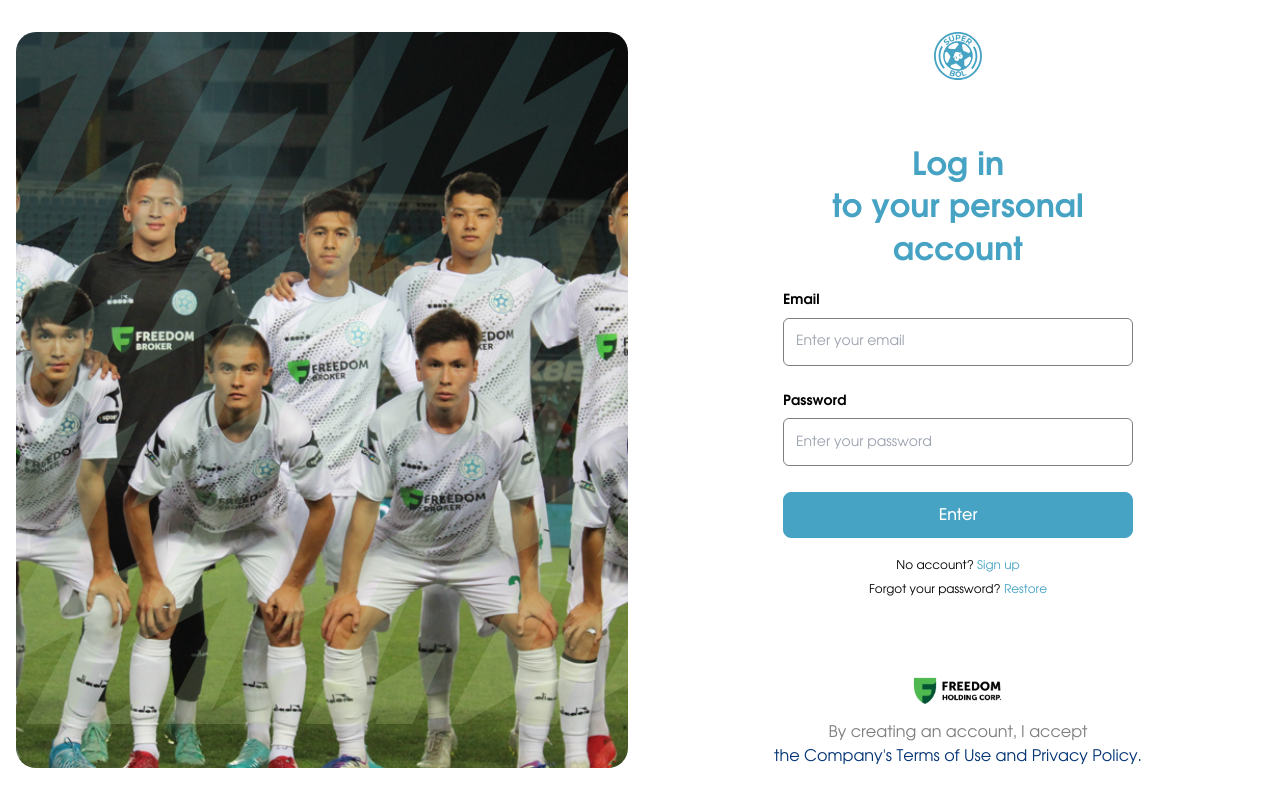
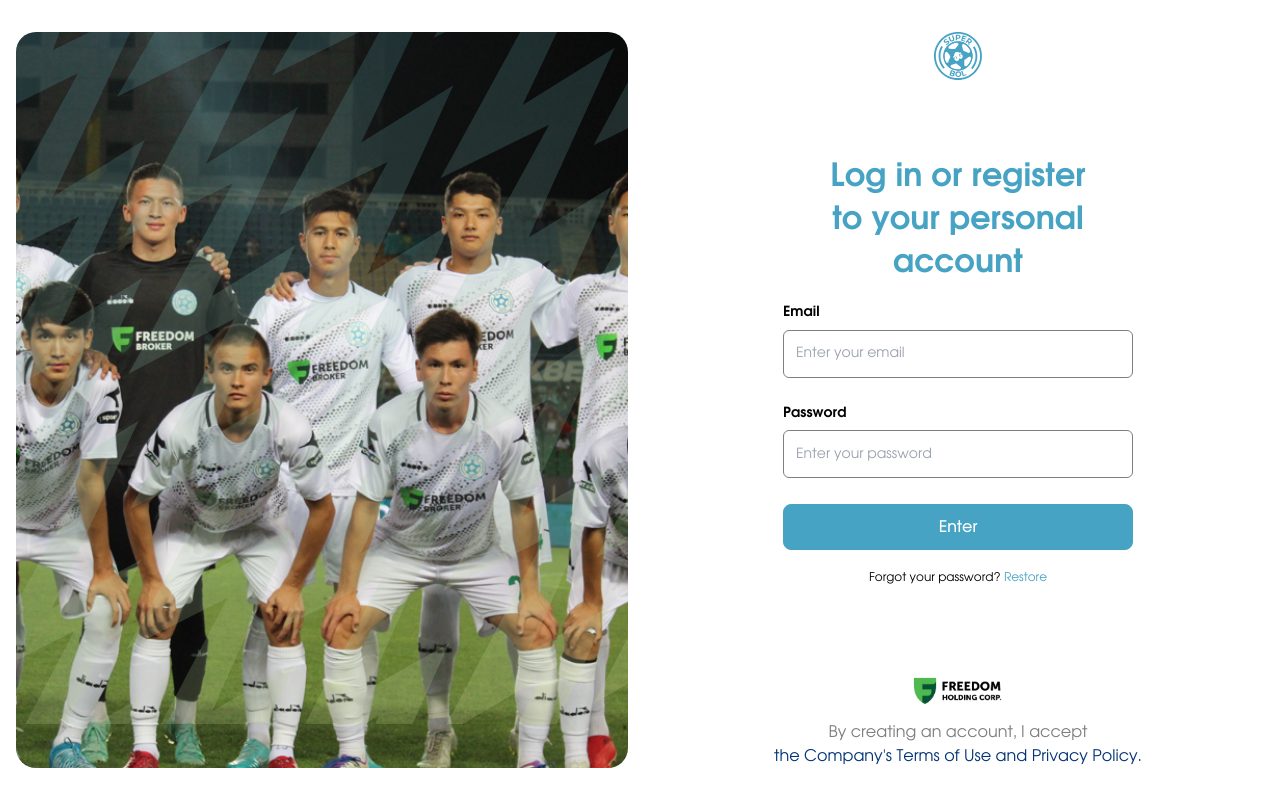
Before and after one commit to Abdubek/superbol_web, a Next.js app: page /en/sign-in in a window 1280 px wide. Built offline with nearby package versions, Linux system fonts and the light colour scheme.

Commit message:
hide sign up link

```diff
--- a/messages/en.json
+++ b/messages/en.json
@@ -79,7 +79,7 @@
   },
   "auth": {
     "signIn": {
-      "title": "Log in <br></br>to your personal account",
+      "title": "Log in or register <br></br>to your personal account",
       "routes": {
         "register": {
           "title": "No account?",
--- a/messages/kz.json
+++ b/messages/kz.json
@@ -79,7 +79,7 @@
   },
   "auth": {
     "signIn": {
-      "title": "Жеке кабинетке <br></br>кіру",
+      "title": "Жеке кабинетке <br></br>кіру немесе тіркелу",
       "routes": {
         "register": {
           "title": "Жеке кабинетіңіз жоқ па?",
--- a/messages/ru.json
+++ b/messages/ru.json
@@ -79,7 +79,7 @@
   },
   "auth": {
     "signIn": {
-      "title": "Войти <br></br> в личный кабинет",
+      "title": "Войдите или зарегистрируйтесь <br></br> в личный кабинет",
       "routes": {
         "register": {
           "title": "Нет аккаунта?",
--- a/src/features/SignInForm.tsx
+++ b/src/features/SignInForm.tsx
@@ -50,12 +50,12 @@
       </Button>
 
       <div className="flex flex-col gap-2">
-        <Typography size="body3">
-          {t("signIn.routes.register.title")}{" "}
-          <Typography asChild variant="primary">
-            <Link href={Routes.SIGN_UP}>{t("signIn.routes.register.cta")}</Link>
-          </Typography>
-        </Typography>
+        {/*<Typography size="body3">*/}
+        {/*  {t("signIn.routes.register.title")}{" "}*/}
+        {/*  <Typography asChild variant="primary">*/}
+        {/*    <Link href={Routes.SIGN_UP}>{t("signIn.routes.register.cta")}</Link>*/}
+        {/*  </Typography>*/}
+        {/*</Typography>*/}
         <Typography size="body3">
           {t("signIn.routes.forgotPassword.title")}{" "}
           <Typography asChild variant="primary">
```
